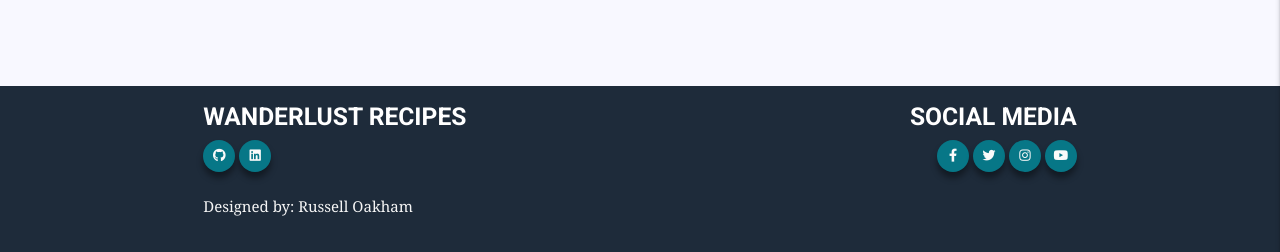
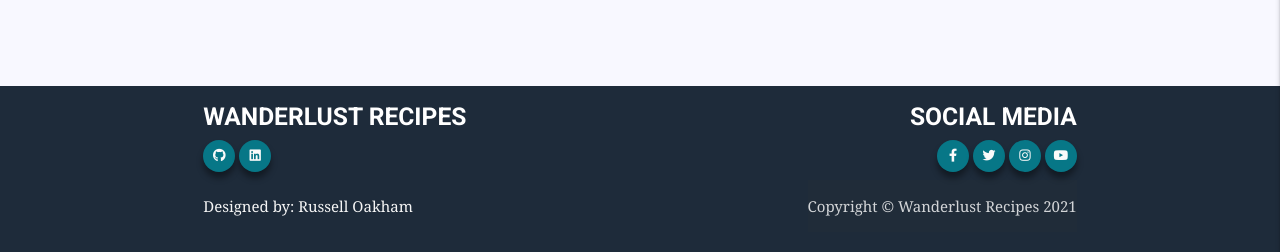
Before and after one commit to RussOakham/wanderlust-recipes, a Flask app: page /add_category in a window 1280 px wide. Shown: the part 548-800 px from the top of the page. Run offline with Flask 2, Linux system fonts and the light colour scheme; some libraries are stand-ins or nearby versions.

Commit message:
footer - copyright date - script added to update copyright to current year on load

```diff
--- a/app.py
+++ b/app.py
@@ -170,7 +170,7 @@ def add_recipe():
             "recipe_description": request.form.get("recipe_description"),
             "ingredients": request.form.getlist("ingredients"),
             "method_step": request.form.getlist("method_step"),
-            "created_by": session["user"]
+            "created_by": session["user"],
         }
         mongo.db.recipes.insert_one(new_recipe)
         flash("Recipe Submitted!")
--- a/static/js/script.js
+++ b/static/js/script.js
@@ -3,6 +3,7 @@ $(document).ready(function () {
     $('.sidenav').sidenav({
         edge: "right"
     });
+    $('#copyright').text(new Date().getFullYear());
     $('select').formSelect();
     $('.tabs').tabs({
         swipeable: true,
--- a/templates/add_recipe.html
+++ b/templates/add_recipe.html
@@ -108,6 +108,10 @@
                 </ul>
             </div>
         </div>
+        <div class="hidden">
+            <input type="text" id="created_on" name="created_on">
+            <label for="created_on"></label>
+        </div>
         <!-- Submit Button -->
         <div class="row">
             <div class="col s12 center-align">
--- a/templates/base.html
+++ b/templates/base.html
@@ -121,10 +121,13 @@
                             <span class="sr-only">YouTube</span>
                         </a>
                     </div>
+                    <div class="footer-copyright right">
+                        <p class="copyright text-muted">
+                            Copyright &copy; Wanderlust Recipes <span id="copyright"></span>
+                        </p>
+                    </div>
                 </div>
-                <div class="footer-copyright">
-                    © 2021 Copyright Text
-                </div>
+
             </div>
         </div>
     </footer>
```
